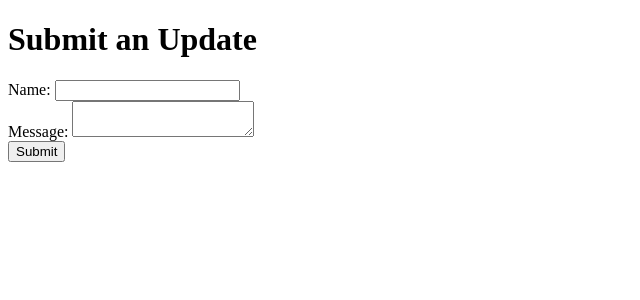
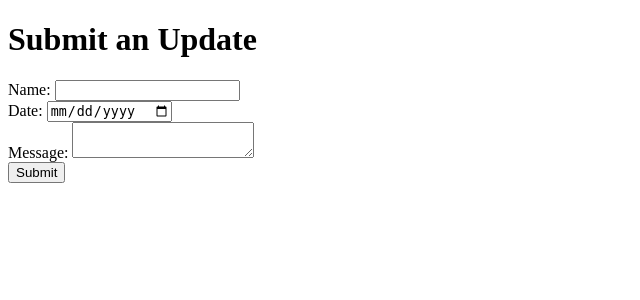
Before and after one commit to Gayathri77-AS/team_update, a Flask app: page / in a window 1280 px wide. Shown: the top 300 px of the page, without its empty margins (0-640 px from the left). Run offline with Flask 2, Linux system fonts and the light colour scheme; parts of the project's set-up code (start-up, migrations or seed data) failed here and were passed over.

Commit message:
Date adding

```diff
--- a/app.py
+++ b/app.py
@@ -26,7 +26,7 @@ def upload_to_firebase(file_name, blob_name):
 
 
 
-def write_to_excel(name, message):
+def write_to_excel(date, name, message):
     file_path = 'updates.xlsx'
     print(f"Attempting to write to {file_path}")
 
@@ -34,15 +34,14 @@ def write_to_excel(name, message):
         workbook = openpyxl.Workbook()
         sheet = workbook.active
         sheet.title = 'Updates'
-        sheet.append(['Timestamp', 'Name', 'Message'])
+        sheet.append(['Date', 'Name', 'Message'])
         print("Created new workbook and sheet.")
     else:
         workbook = openpyxl.load_workbook(file_path)
         sheet = workbook.active
         print("Loaded existing workbook.")
 
-    timestamp = datetime.now().strftime('%Y-%m-%d %H:%M:%S')
-    sheet.append([timestamp, name, message])
+    sheet.append([date, name, message])
     workbook.save(file_path)
     print(f"Saved data to {file_path}.")
 
@@ -66,16 +65,18 @@ def submit():
         flash('Name and message are required!', 'warning')
 
     return redirect(url_for('index'))
+
 '''
 @app.route('/submit', methods=['POST'])
 def submit():
     name = request.form.get('name')
     message = request.form.get('message')
+    date = request.form.get('date')
 
-    if name and message:
+    if name and date and message:
         try:
             # Write to Excel file
-            write_to_excel(name, message)
+            write_to_excel(date, name, message)
 
             # Upload to Firebase Storage
             upload_to_firebase('updates.xlsx', 'updates.xlsx')
@@ -89,5 +90,6 @@ def submit():
 
     return redirect(url_for('index'))
 
+
 if __name__ == '__main__':
     app.run(debug=True)
--- a/templates/index.html
+++ b/templates/index.html
@@ -16,6 +16,9 @@
         <label for="name">Name:</label>
         <input type="text" id="name" name="name" required>
         <br>
+	<label for="date">Date:</label>
+        <input type="date" id="date" name="date" required>
+	<br>
         <label for="message">Message:</label>
         <textarea id="message" name="message" required></textarea>
         <br>
```
